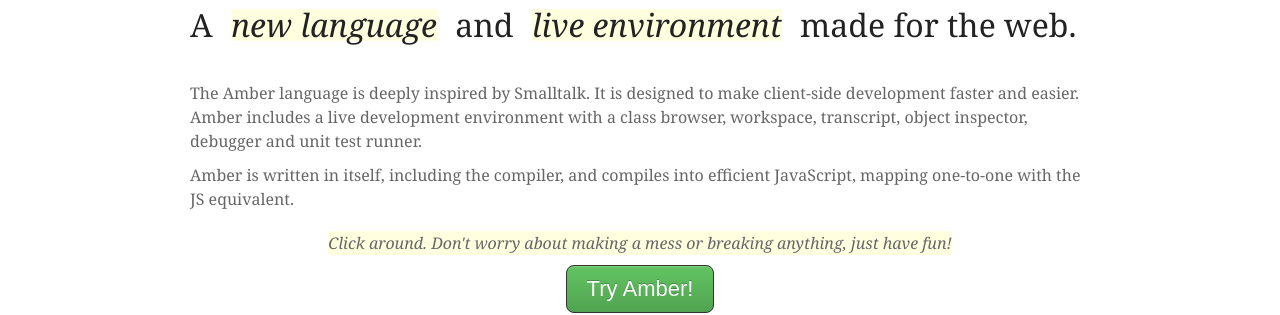
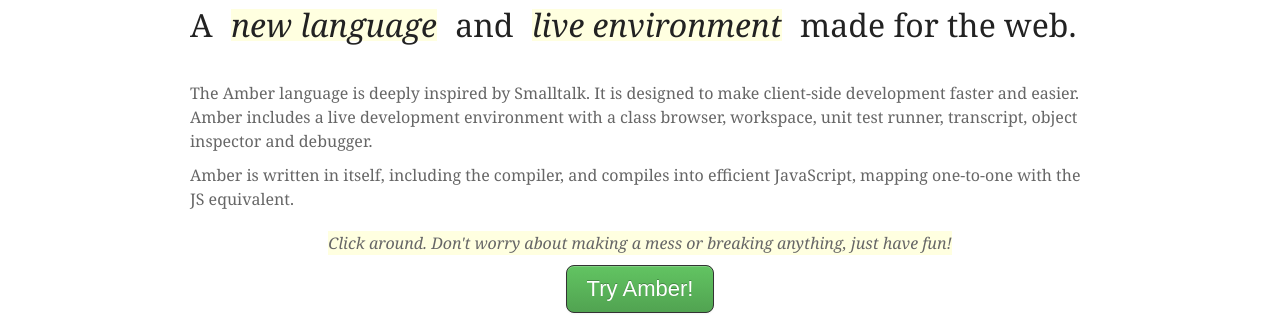
Before and after one commit to amber-smalltalk/amber-website, a Jekyll site: the page built from index.html, in a window 1280 px wide and 900 px high, scrolled down 305 px. Shown: the part 178-493 px from the top of the window. Built offline with Jekyll 4.4.1, drawn with Linux system fonts in a browser that asks for light colours; some web fonts are replaced; comment, search, counter and statistics services are not loaded.

Commit message:
reorganized the teaser

```diff
--- a/_layouts/index.html
+++ b/_layouts/index.html
@@ -73,7 +73,7 @@
 
 	  <div class="row">
 	    <p>The Amber language is deeply inspired by Smalltalk. It is designed to make client-side development faster and easier.
-	    Amber includes a live development environment with a class browser, workspace, transcript, object inspector, debugger and unit test runner.</p>
+	    Amber includes a live development environment with a class browser, workspace,  unit test runner, transcript, object inspector and debugger.</p>
 	  </div>
 
 	  <div class="row">
```
